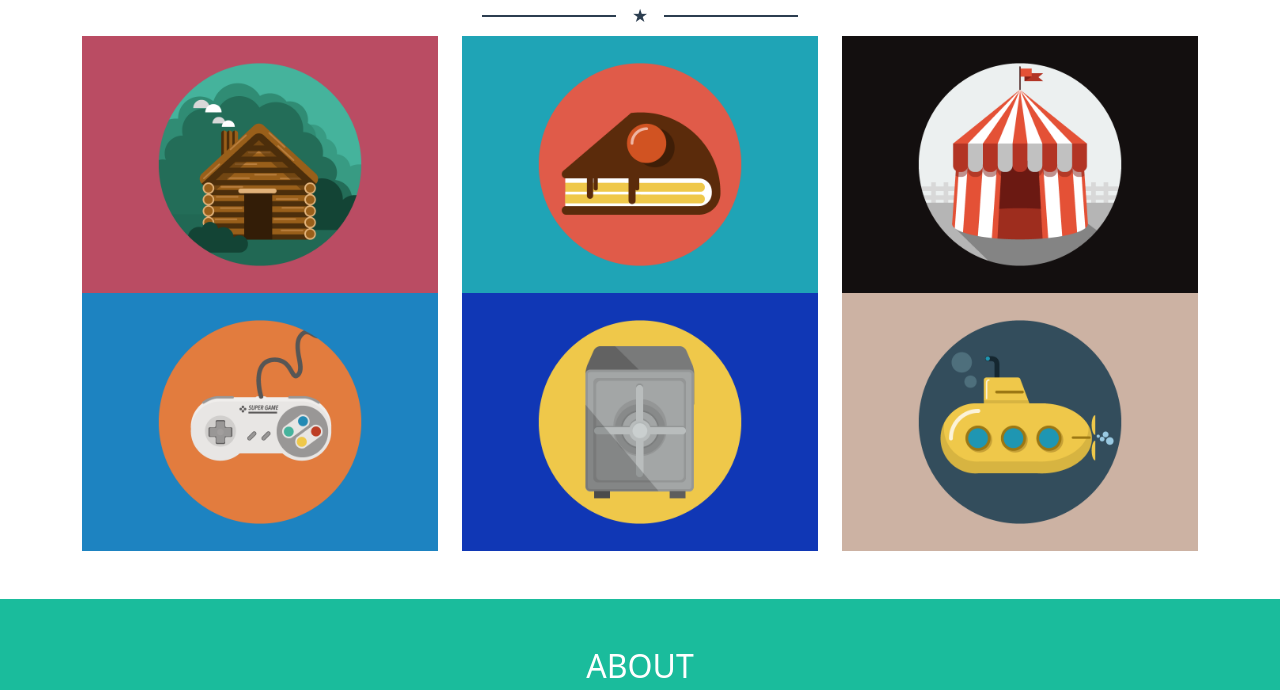
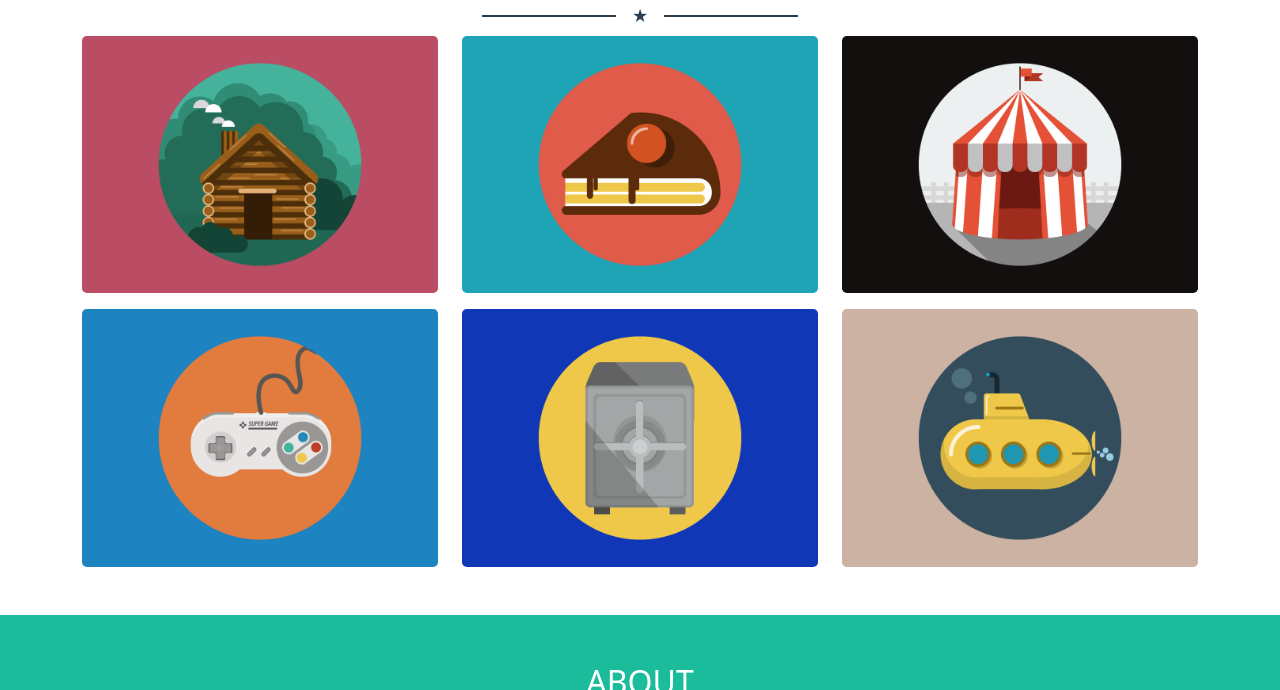
Before and after one commit to Alexxboc/html-css-bootstrap-freelancer, a plain HTML site: page index.html in a window 1280 px wide. Shown: the part 576-1266 px from the top of the page. Drawn offline with nearby package versions, Linux system fonts and the light colour scheme.

Commit message:
adjust imgs border radius and column gutter

```diff
--- a/css/style.css
+++ b/css/style.css
@@ -29,6 +29,10 @@
     color: var(--freelancer-secondary);
 }
 
+.fs_05 {
+    font-size: 0.5rem;
+}
+
 /* Jumbotron */
 
 .avatar_img img {
@@ -52,7 +56,3 @@
     height: 10px;
     width: 10px;
 }
-
-.fs_05 {
-    font-size: 0.5rem;
-}
--- a/index.html
+++ b/index.html
@@ -92,29 +92,29 @@
                     <!-- /.bar -->
                 </div>
                 <!-- /.star -->
-                <div class="row row-cols-1 row-cols-md-2 row-cols-lg-3">
+                <div class="row row-cols-1 row-cols-md-2 row-cols-lg-3 gy-3">
                     <div class="col">
-                        <img src="./img/cabin.png" alt="" class="img-fluid" >
+                        <img src="./img/cabin.png" alt="" class="img-fluid rounded-3" >
                     </div>
                     <!-- /.col -->
                     <div class="col">
-                        <img src="./img/cake.png" alt="" class="img-fluid">
+                        <img src="./img/cake.png" alt="" class="img-fluid rounded-3">
                     </div>
                     <!-- /.col -->
                     <div class="col">
-                        <img src="./img/circus.png" alt="" class="img-fluid">
+                        <img src="./img/circus.png" alt="" class="img-fluid rounded-3">
                     </div>
                     <!-- /.col -->
                     <div class="col">
-                        <img src="./img/game.png" alt="" class="img-fluid">
+                        <img src="./img/game.png" alt="" class="img-fluid rounded-3">
                     </div>
                     <!-- /.col -->
                     <div class="col">
-                        <img src="./img/safe.png" alt="" class="img-fluid">
+                        <img src="./img/safe.png" alt="" class="img-fluid rounded-3">
                     </div>
                     <!-- /.col -->
                     <div class="col">
-                        <img src="./img/submarine.png" alt="" class="img-fluid">
+                        <img src="./img/submarine.png" alt="" class="img-fluid rounded-3">
                     </div>
                     <!-- /.col -->
                 </div>
```
